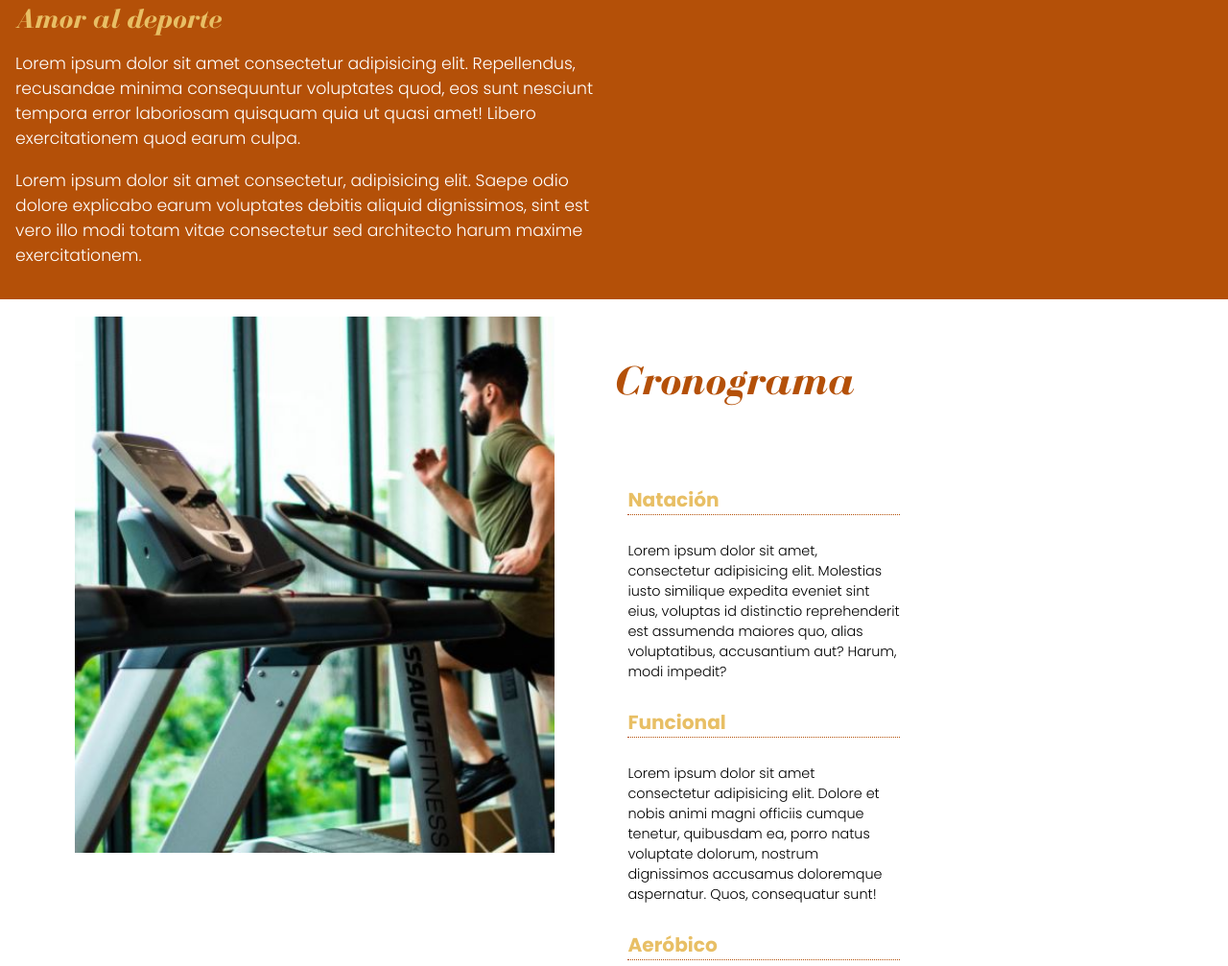
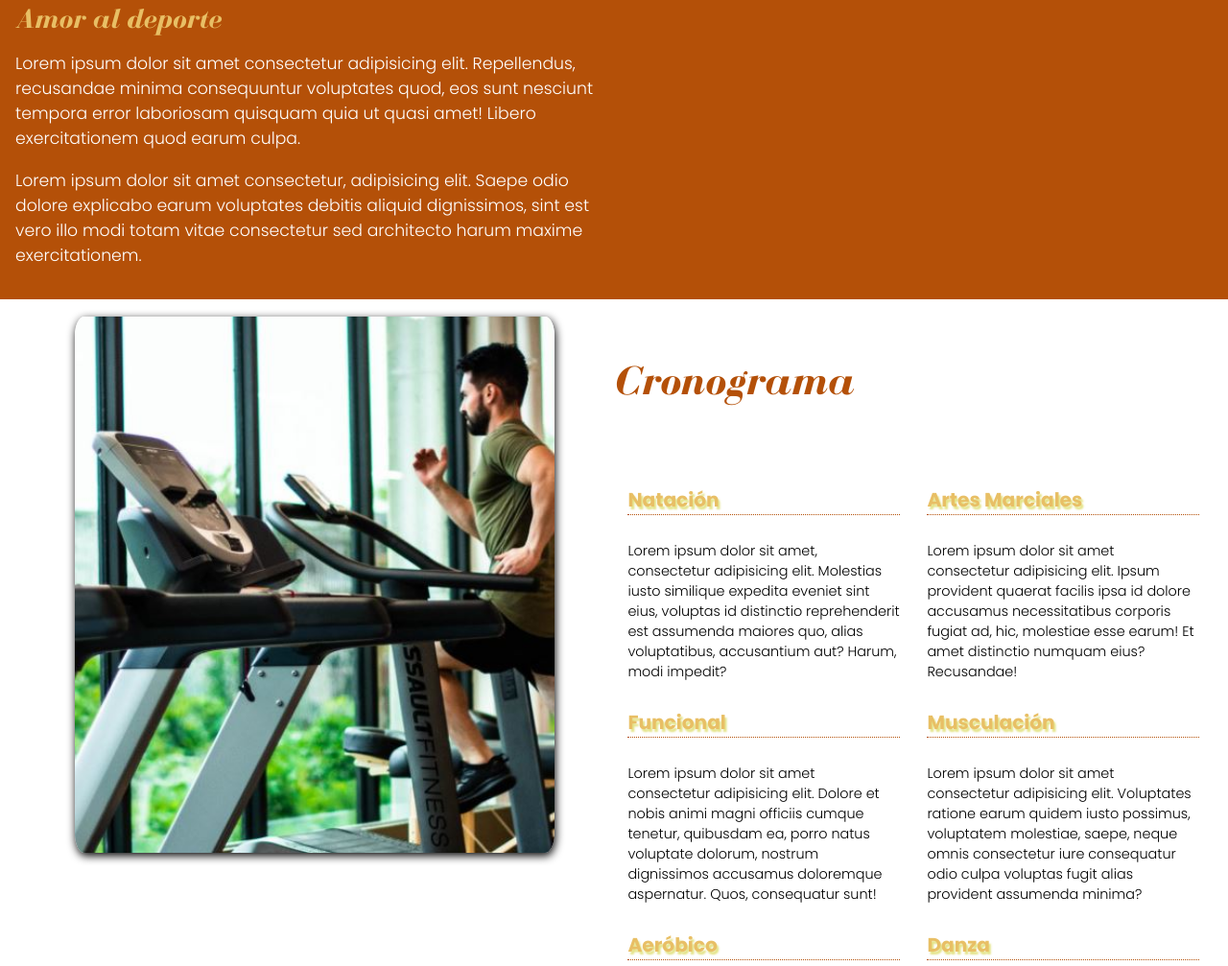
Before and after one commit to TRSalazar/Gimnasio, a plain HTML site: page index.html in a window 1280 px wide. Shown: the part 553-1560 px from the top of the page at 96% size. Drawn offline with Linux system fonts and the light colour scheme; a web font is replaced by a local one.

Commit message:
Etapa 13. listo

```diff
--- a/css/style.css
+++ b/css/style.css
@@ -82,6 +82,8 @@ main {
   width: 80%;
   margin: auto;
   display: block;
+  border-radius: 10px / 20px;
+  box-shadow: 1px 3px 10px black;
 }
 .nosotros {
   background-color: #b45008;
@@ -101,6 +103,7 @@ h4 {
   font-size: 1.4em;
   color: #e8bf65;
   border-bottom: 1px dotted #b45008;
+  text-shadow: 2px 3px 2px rgba(200, 200, 14, 0.5);
 }
 h3 {
   font-family: miFuente;
@@ -116,6 +119,7 @@ h2 {
 article {
   width: 50%;
   padding: 1em;
+  float: left;
 }
 
 /* ------footer------ */
```
